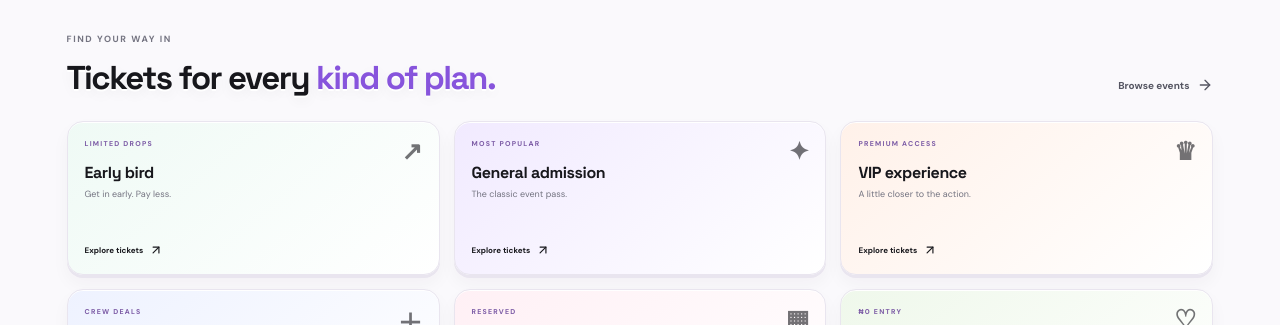
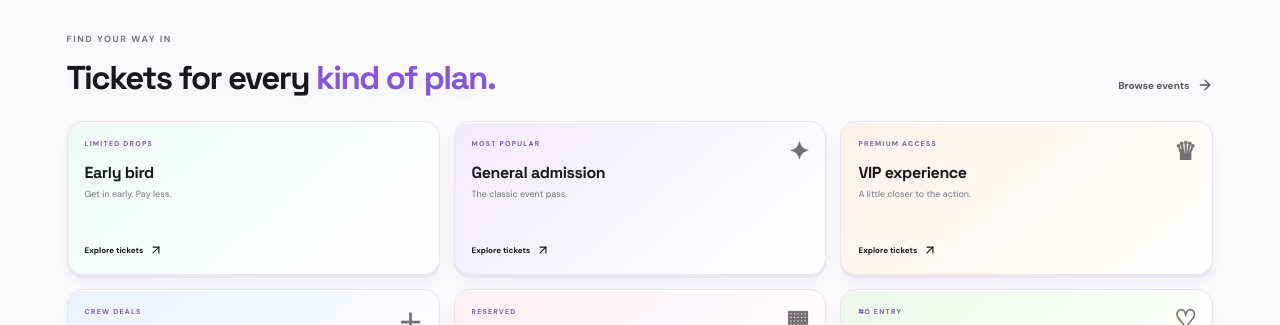
Before and after one commit to mrceogodwin/Vibez, a Next.js app: page / in a window 1280 px wide. Shown: the part 1520-1845 px from the top of the page. Built offline with nearby package versions, Linux system fonts and the light colour scheme.

Commit message:
fix: remove unwanted arrow glyph from ticket cards

```diff
--- a/app/page.tsx
+++ b/app/page.tsx
@@ -75,7 +75,7 @@ export default function Home() {
     <section className="ticket-types-home">
       <div className="light-section-heading"><div><span className="light-eyebrow">FIND YOUR WAY IN</span><h2>Tickets for every <em>kind of plan.</em></h2></div><a href="/events">Browse events <ArrowRight size={16}/></a></div>
       <div className="ticket-type-grid">
-        {[{name:"Early bird",desc:"Get in early. Pay less.",tag:"LIMITED DROPS",symbol:"↗",tone:"mint"},{name:"General admission",desc:"The classic event pass.",tag:"MOST POPULAR",symbol:"✦",tone:"lilac"},{name:"VIP experience",desc:"A little closer to the action.",tag:"PREMIUM ACCESS",symbol:"♛",tone:"peach"},{name:"Group passes",desc:"Bring your people along.",tag:"CREW DEALS",symbol:"＋",tone:"blue"},{name:"Tables & lounges",desc:"Your own space for the night.",tag:"RESERVED",symbol:"▦",tone:"rose"},{name:"Free experiences",desc:"Discover something new.",tag:"₦0 ENTRY",symbol:"♡",tone:"green"}].map(t=><a className={"ticket-type-card "+t.tone} href="/events" key={t.name}><span className="ticket-type-tag">{t.tag}</span><b>{t.symbol}</b><strong>{t.name}</strong><small>{t.desc}</small><span className="ticket-type-link">Explore tickets <ArrowUpRight size={14}/></span></a>)}
+        {[{name:"Early bird",desc:"Get in early. Pay less.",tag:"LIMITED DROPS",symbol:"",tone:"mint"},{name:"General admission",desc:"The classic event pass.",tag:"MOST POPULAR",symbol:"✦",tone:"lilac"},{name:"VIP experience",desc:"A little closer to the action.",tag:"PREMIUM ACCESS",symbol:"♛",tone:"peach"},{name:"Group passes",desc:"Bring your people along.",tag:"CREW DEALS",symbol:"＋",tone:"blue"},{name:"Tables & lounges",desc:"Your own space for the night.",tag:"RESERVED",symbol:"▦",tone:"rose"},{name:"Free experiences",desc:"Discover something new.",tag:"₦0 ENTRY",symbol:"♡",tone:"green"}].map(t=><a className={"ticket-type-card "+t.tone} href="/events" key={t.name}><span className="ticket-type-tag">{t.tag}</span>{t.symbol && <b>{t.symbol}</b>}<strong>{t.name}</strong><small>{t.desc}</small><span className="ticket-type-link">Explore tickets <ArrowUpRight size={14}/></span></a>)}
       </div>
     </section>
 
```
